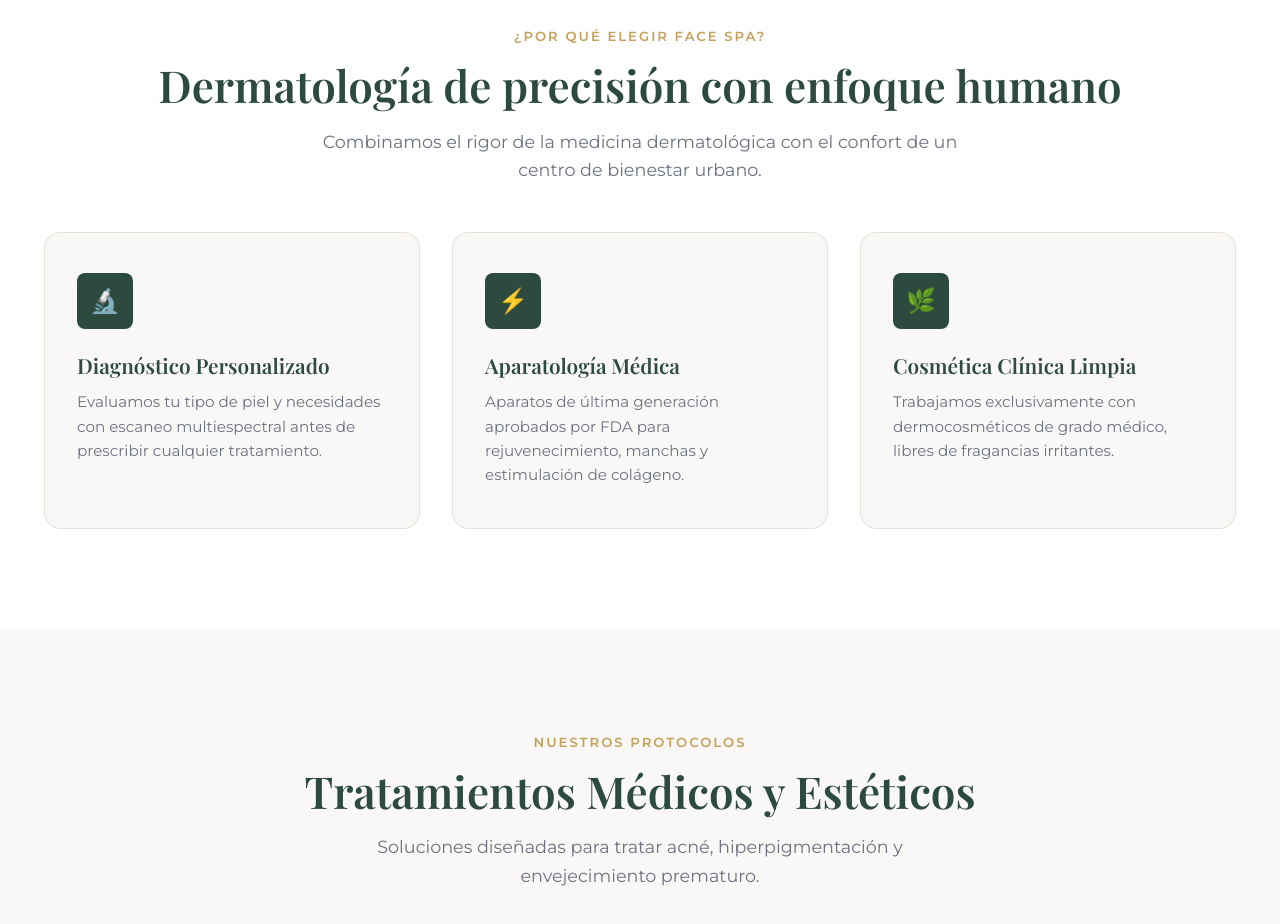
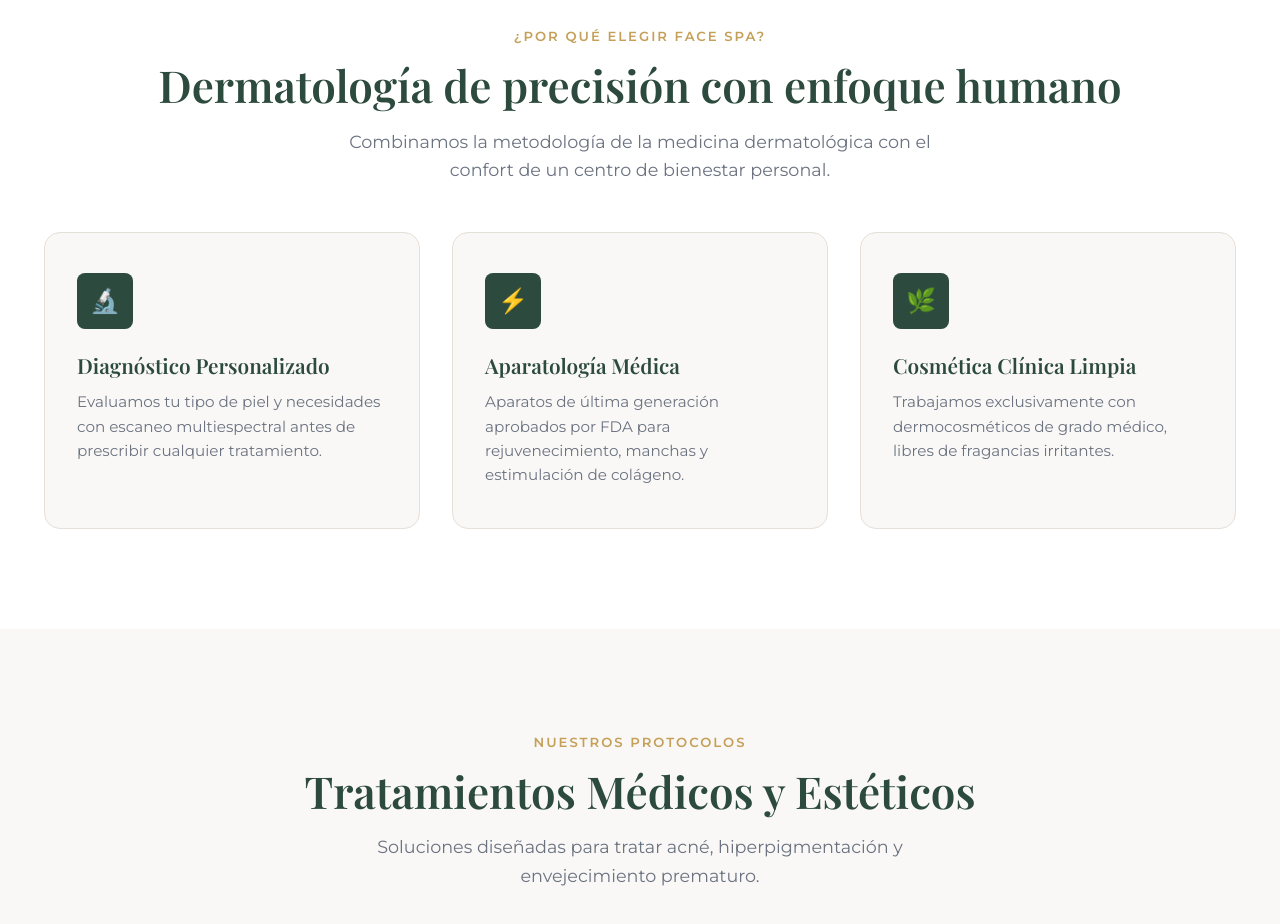
Before and after one commit to ttaniamoralesz-dot/facespa, a plain HTML site: page index.html in a window 1280 px wide. Shown: the part 880-1804 px from the top of the page. Drawn offline with nearby package versions, Linux system fonts and the light colour scheme.

Commit message:
Update index.html

```diff
--- a/index.html
+++ b/index.html
@@ -1038,7 +1038,7 @@
                 <div class="text-center">
                     <span class="section-tag">¿Por qué elegir Face Spa?</span>
                     <h2 class="section-title">Dermatología de precisión con enfoque humano</h2>
-                    <p class="section-subtitle">Combinamos el rigor de la medicina dermatológica con el confort de un centro de bienestar urbano.</p>
+                    <p class="section-subtitle">Combinamos la metodología de la medicina dermatológica con el confort de un centro de bienestar personal.</p>
                 </div>
 
                 <div class="grid-3">
```
